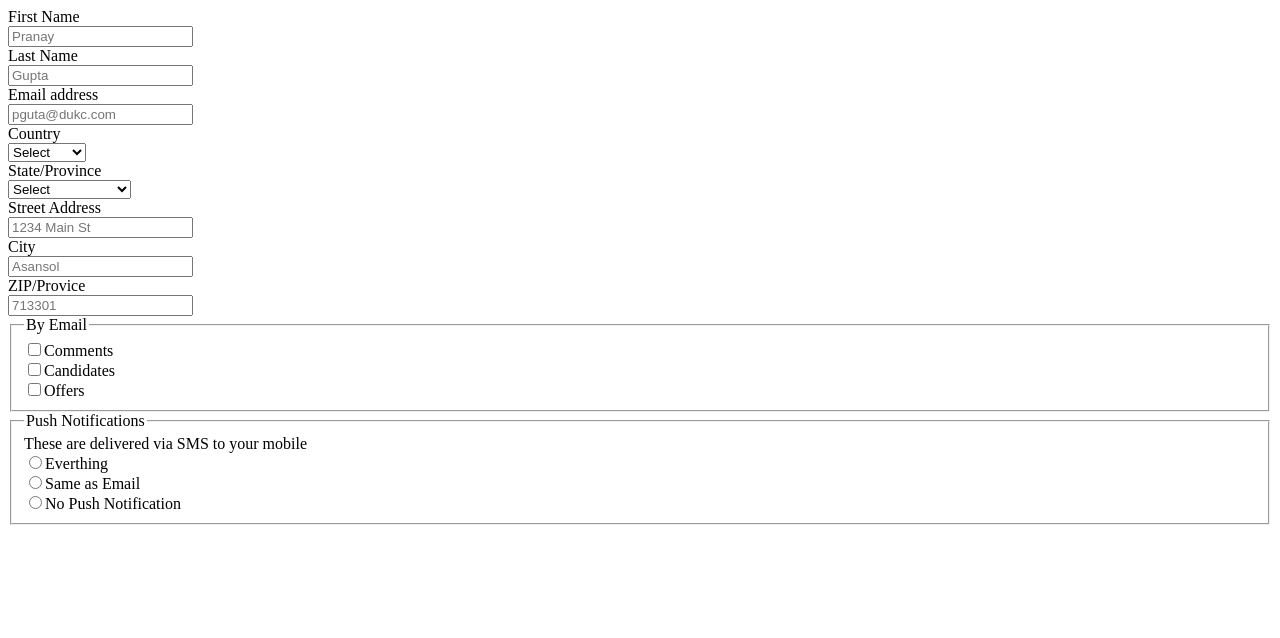
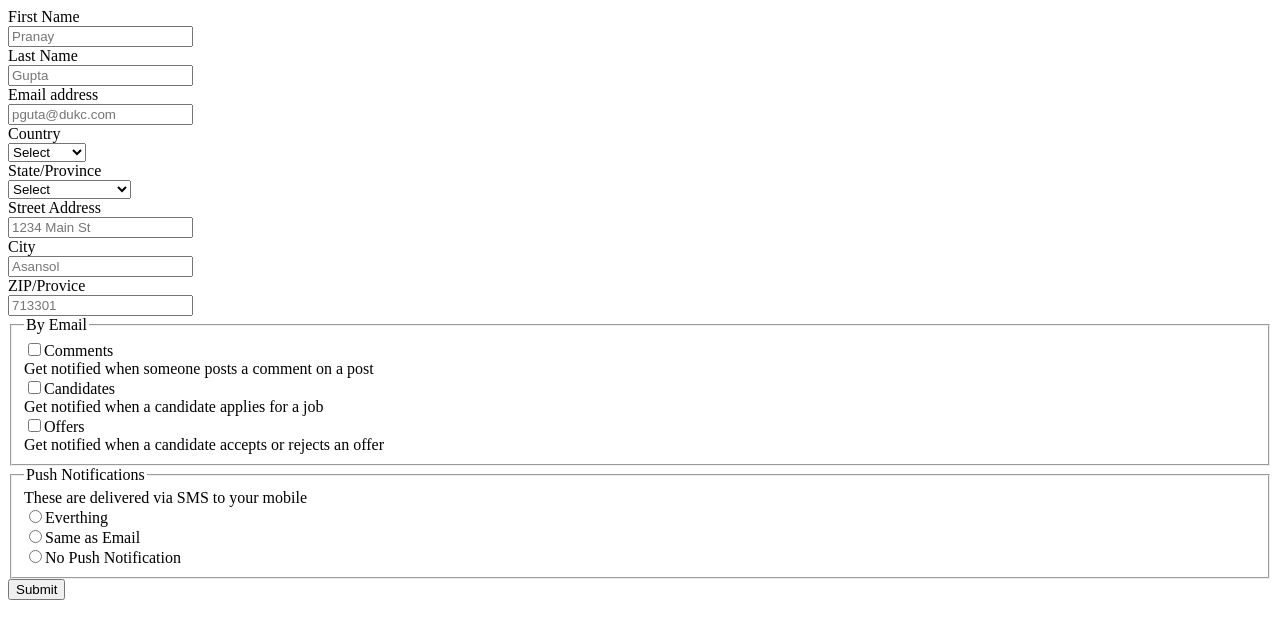
Before and after one commit to amit15000/React-Form, a React (Create React App) app: page / in a window 1280 px wide. Shown: the top 638 px of the page. Built offline with nearby package versions, Linux system fonts and the light colour scheme.

Commit message:
Form Completed

```diff
--- a/src/App.js
+++ b/src/App.js
@@ -15,7 +15,7 @@ function App() {
     offers: "",
     notification: "",
   });
-  console.log(formData);
+
   function changeHandler(event) {
     const { name, value, type, checked } = event.target;
     setFormData((prevD) => {
@@ -24,11 +24,17 @@ function App() {
         [name]: type === "checkbox" ? checked : value,
       };
     });
+  }
+
+  const submitHandler = (e) => {
+    e.preventDefault();
+    console.log("Final Data");
     console.log(formData);
-  }
+  };
+
   return (
     <div>
-      <form>
+      <form onSubmit={submitHandler}>
         <label htmlFor="firstName">First Name</label>
         <br />
         <input
@@ -136,14 +142,14 @@ function App() {
         <br />
         <fieldset>
           <legend>By Email</legend>
-
           <input
             type="checkbox"
             id="comments"
             name="comments"
             onChange={changeHandler}
           ></input>
-          <label htmlFor="Candidates">Comments</label>
+          <label htmlFor="Candidates">Comments</label> <br />
+          <span>Get notified when someone posts a comment on a post</span>
           <br />
           <input
             type="checkbox"
@@ -153,13 +159,16 @@ function App() {
           ></input>
           <label htmlFor="comments">Candidates</label>
           <br />
+          <span>Get notified when a candidate applies for a job</span>
+          <br />
           <input
             type="checkbox"
             id="Offers"
             name="offers"
             onChange={changeHandler}
           ></input>
-          <label htmlFor="Offers">Offers</label>
+          <label htmlFor="Offers">Offers</label> <br />
+          <span>Get notified when a candidate accepts or rejects an offer</span>
           <br />
         </fieldset>
 
@@ -197,6 +206,7 @@ function App() {
           />
           <label id="No Push Notification">No Push Notification</label>
         </fieldset>
+        <button>Submit</button>
       </form>
     </div>
   );
```
